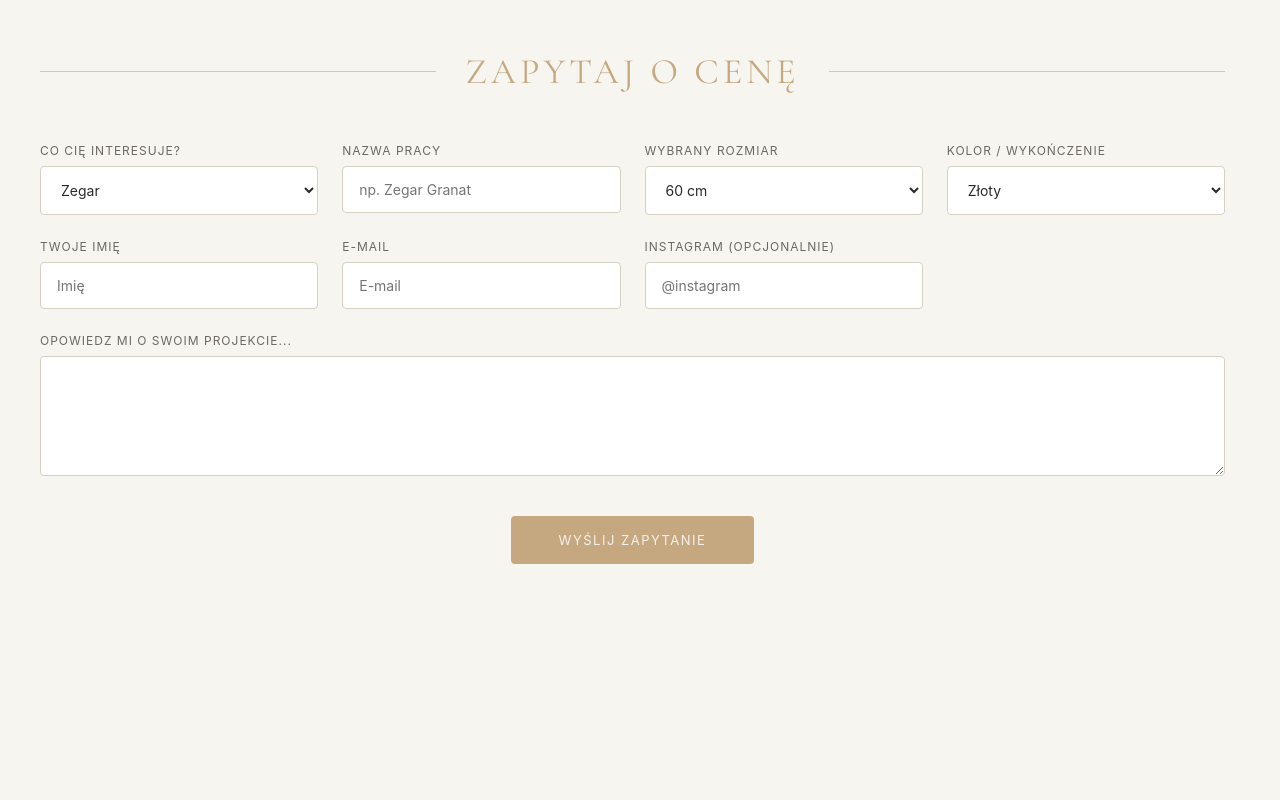
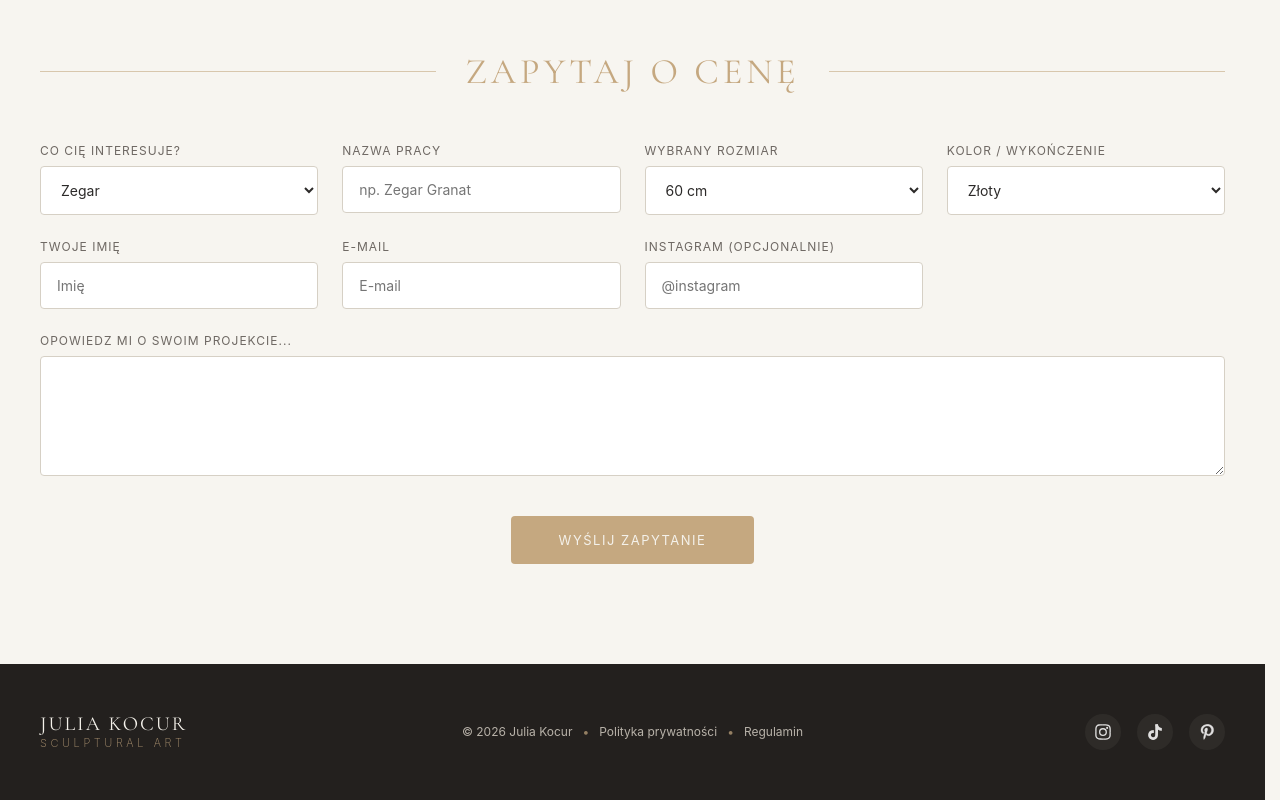
Before and after one commit to juliakocur/art-gallery, a React (Vite) app: page / in a window 1280 px wide. Shown: the part 3475-4275 px from the top of the page. Before the commit the page ends 4139 px from the top, so only its background shows below. Built offline with nearby package versions, Linux system fonts and the light colour scheme; a web font is replaced by a local one.

Commit message:
feat: add footer

```diff
--- a/src/App.jsx
+++ b/src/App.jsx
@@ -6,6 +6,7 @@ import Philosophy from './components/Philosophy';
 import HowToOrder from './components/HowToOrder';
 import About from './components/About';
 import ContactForm from './components/ContactForm';
+import Footer from './components/Footer';
 import './App.css';
 
 export default function App() {
@@ -23,6 +24,8 @@ export default function App() {
         <HowToOrder currentLang={currentLang} />
         <ContactForm currentLang={currentLang} />
       </main>
+
+      <Footer currentLang={currentLang} />
     </div>
   );
 }
--- /dev/null
+++ b/src/components/Footer.css
@@ -0,0 +1,211 @@
+.site-footer {
+    width: 100%;
+    background-color: #23201E;
+    color: #F4F1EA;
+    padding: 50px 0;
+    opacity: 0;
+    transform: translateY(20px);
+    transition: opacity 1s cubic-bezier(0.16, 1, 0.3, 1), transform 1s cubic-bezier(0.16, 1, 0.3, 1);
+  }
+
+  .site-footer.fade-in-active {
+    opacity: 1;
+    transform: translateY(0);
+  }
+
+  .footer-container {
+    width: 100%;
+    max-width: 1400px;
+    margin: 0 auto;
+    padding: 0 40px;
+    display: grid;
+    grid-template-columns: 1fr auto 1fr;
+    align-items: center;
+  }
+
+  /* Логотип: точная копия стилей из Navbar.css (без анимации) */
+/* Логотип */
+.logo {
+    justify-self: start;
+    text-decoration: none;
+    color: #F4F1EA;
+    display: flex;
+    flex-direction: column;
+    width: max-content;
+    flex-shrink: 0;
+    outline: none;
+  }
+
+  .logo:focus,
+  .logo:active,
+  .logo:focus-visible {
+    outline: none;
+    border: none;
+    box-shadow: none;
+  }
+
+  .logo-title {
+    font-family: 'Cormorant Garamond', serif;
+    display: block;
+    font-size: 20px;
+    line-height: 1;
+    letter-spacing: 2px;
+    font-weight: 500;
+    white-space: nowrap;
+  }
+
+  .logo-subtitle {
+    font-family: 'Inter', sans-serif;
+    font-size: 11px;
+    line-height: 1.2;
+    font-weight: 200;
+    letter-spacing: 2.5px;
+    color: #C5A880;
+    text-transform: uppercase;
+    display: block;
+    width: max-content;
+    white-space: nowrap;
+  }
+
+
+  .site-footer .logo {
+    justify-self: start;
+    text-decoration: none;
+    color: #F4F1EA;
+    display: flex;
+    flex-direction: column;
+    width: max-content;
+    flex-shrink: 0;
+    outline: none;
+  }
+
+  .site-footer .logo-title {
+    font-family: 'Cormorant Garamond', serif;
+    display: block;
+    font-size: 20px;
+    line-height: 1;
+    letter-spacing: 2px;
+    font-weight: 500;
+    white-space: nowrap;
+  }
+
+  .site-footer .logo-subtitle {
+    font-family: 'Inter', sans-serif;
+    font-size: 11px;
+    line-height: 1.2;
+    font-weight: 200;
+    letter-spacing: 2.5px;
+    color: #C5A880;
+    text-transform: uppercase;
+    display: block;
+    width: max-content;
+    white-space: nowrap;
+    margin-top: 0;
+  }
+
+  /* Центральный блок: добавили падинги, чтобы не прилипал по бокам */
+  .footer-center-content {
+    justify-self: center;
+    display: flex;
+    flex-wrap: wrap;
+    justify-content: center;
+    align-items: center;
+    font-family: 'Inter', sans-serif;
+    font-size: 12px;
+    color: #B8B2A9;
+    text-align: center;
+    padding: 0 20px; /* Воздух по бокам */
+    box-sizing: border-box;
+  }
+
+  .footer-center-content .footer-item {
+    display: inline-flex;
+    align-items: center;
+    white-space: nowrap; /* Защита от преждевременного переноса слов */
+  }
+
+  .footer-center-content .footer-item:not(:last-child):after {
+    content: "•";
+    margin: 0 10px;
+    color: #C5A880;
+    opacity: 0.7;
+  }
+
+  .footer-center-content a {
+    color: #B8B2A9;
+    text-decoration: none;
+    transition: color 0.3s ease;
+  }
+
+  .footer-center-content a:hover {
+    color: #C5A880;
+  }
+
+  /* Правая часть: иконки соцсетей */
+  .footer-social-icons {
+    justify-self: end;
+    display: flex;
+    gap: 16px;
+    align-items: center;
+  }
+
+  .footer-social-icons a {
+    display: flex;
+    align-items: center;
+    justify-content: center;
+    width: 36px;
+    height: 36px;
+    border-radius: 50%;
+    background-color: rgba(244, 241, 234, 0.05);
+    transition: all 0.3s cubic-bezier(0.16, 1, 0.3, 1);
+  }
+
+  .footer-social-icons a img {
+    width: 16px;
+    height: 16px;
+    filter: brightness(0) invert(1);
+    opacity: 0.85;
+    transition: opacity 0.3s ease;
+  }
+
+  .footer-social-icons a:hover {
+    background-color: #C5A880;
+    transform: translateY(-2px);
+  }
+
+  .footer-social-icons a:hover img {
+    opacity: 1;
+  }
+
+  /* Адаптив: при сужении экрана до 900px аккуратно переводим всё в вертикальный столбик и убираем точки */
+  @media (max-width: 900px) {
+    .footer-container {
+      padding: 0 20px;
+      display: flex;
+      flex-direction: column;
+      align-items: center;
+      text-align: center;
+      gap: 25px;
+    }
+
+    .site-footer .logo {
+      justify-self: center;
+    }
+
+    .footer-center-content {
+      justify-self: center;
+      flex-direction: column;
+      gap: 8px;
+      padding: 0;
+    }
+
+    /* Полностью убираем точки при переходе в столбик */
+    .footer-center-content .footer-item:not(:last-child):after {
+      content: none;
+      margin: 0;
+    }
+
+    .footer-social-icons {
+      justify-self: center;
+    }
+  }
--- /dev/null
+++ b/src/components/Footer.jsx
@@ -0,0 +1,86 @@
+import React, { useEffect, useRef, useState } from 'react';
+import './Footer.css';
+import instagramIcon from '../assets/ig.svg';
+import tiktokIcon from '../assets/tik-tok.svg';
+import pinterestIcon from '../assets/pinterest.svg';
+
+export default function Footer({ currentLang }) {
+  const [isVisible, setIsVisible] = useState(false);
+  const footerRef = useRef(null);
+
+  useEffect(() => {
+    const observer = new IntersectionObserver(
+      ([entry]) => {
+        if (entry.isIntersecting) {
+          setIsVisible(true);
+          observer.disconnect();
+        }
+      },
+      { threshold: 0.1 }
+    );
+
+    if (footerRef.current) {
+      observer.observe(footerRef.current);
+    }
+
+    return () => observer.disconnect();
+  }, []);
+
+  return (
+    <footer
+      ref={footerRef}
+      className={`site-footer ${isVisible ? 'fade-in-active' : ''}`}
+    >
+      <div className="footer-container">
+
+                {/* Логотип */}
+                    <div href="#" className="logo" >
+          <span className="logo-title">JULIA KOCUR</span>
+
+          <span className="logo-subtitle">
+            {"SCULPTURAL ART".split("").map((char, index) => (
+              <span
+                key={index}
+                className="char"
+                // style={{
+                //   animationDelay: `${0.8 + index * 0.05}s`
+                // }}
+              >
+                {char === " " ? "\u00A0" : char}
+              </span>
+            ))}
+          </span>
+        </div>
+
+        {/* По центру: копирайт, политика, регулямин с точками */}
+        <div className="footer-center-content">
+          <span className="footer-item">&copy; {new Date().getFullYear()} Julia Kocur</span>
+          <span className="footer-item">
+            <a href="#polityka">
+              {currentLang === 'pl' ? 'Polityka prywatności' : 'Privacy Policy'}
+            </a>
+          </span>
+          <span className="footer-item">
+            <a href="#regulamin">
+              {currentLang === 'pl' ? 'Regulamin' : 'Terms & Conditions'}
+            </a>
+          </span>
+        </div>
+
+        {/* Справа: иконки соцсетей */}
+        <div className="footer-social-icons">
+          <a href="https://instagram.com" target="_blank" rel="noopener noreferrer" aria-label="Instagram">
+            <img src={instagramIcon} alt="Instagram" />
+          </a>
+          <a href="https://tiktok.com" target="_blank" rel="noopener noreferrer" aria-label="TikTok">
+            <img src={tiktokIcon} alt="TikTok" />
+          </a>
+          <a href="https://pinterest.com" target="_blank" rel="noopener noreferrer" aria-label="Pinterest">
+            <img src={pinterestIcon} alt="Pinterest" />
+          </a>
+        </div>
+
+      </div>
+    </footer>
+  );
+}
```
